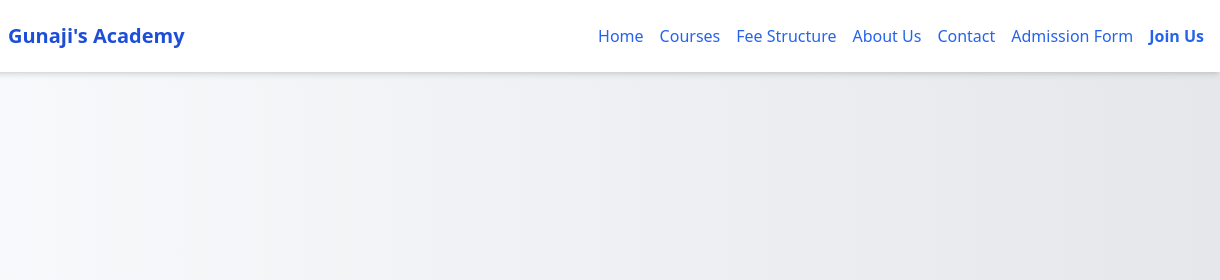
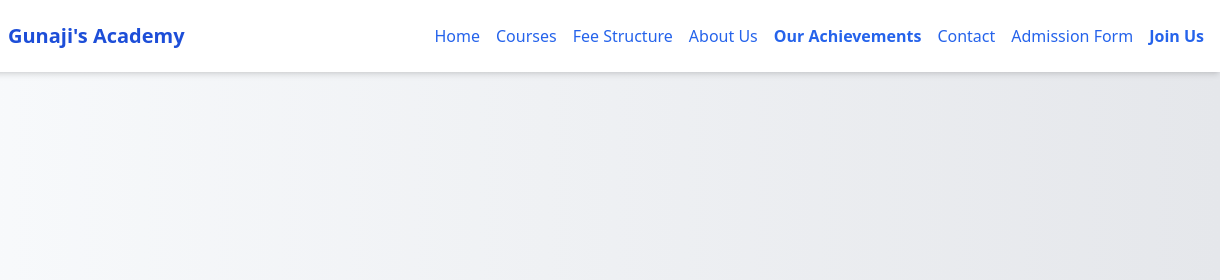
Before and after one commit to GunajisAcademy/Website1, a plain HTML site: page admissionform.html in a window 1280 px wide. Shown: the top 280 px of the page, 60-1280 px from the left. Drawn offline with nearby package versions, Linux system fonts and the light colour scheme.

Commit message:
Update admissionform.html

```diff
--- a/admissionform.html
+++ b/admissionform.html
@@ -21,6 +21,7 @@
         <a href="courses.html" class="hover:underline">Courses</a>
         <a href="feestructure.html" class="hover:underline">Fee Structure</a>
         <a href="about.html" class="hover:underline">About Us</a>
+        <a href="achievements.html" class="font-semibold">Our Achievements</a>
         <a href="contact.html" class="hover:underline">Contact</a>
         <a href="admissionform.html" class="hover:underline">Admission Form</a>
         <a href="tutor-hiring.html" class="font-semibold">Join Us</a>
@@ -51,4 +52,5 @@
   </script>
 
 </body>
+
 </html>
```
